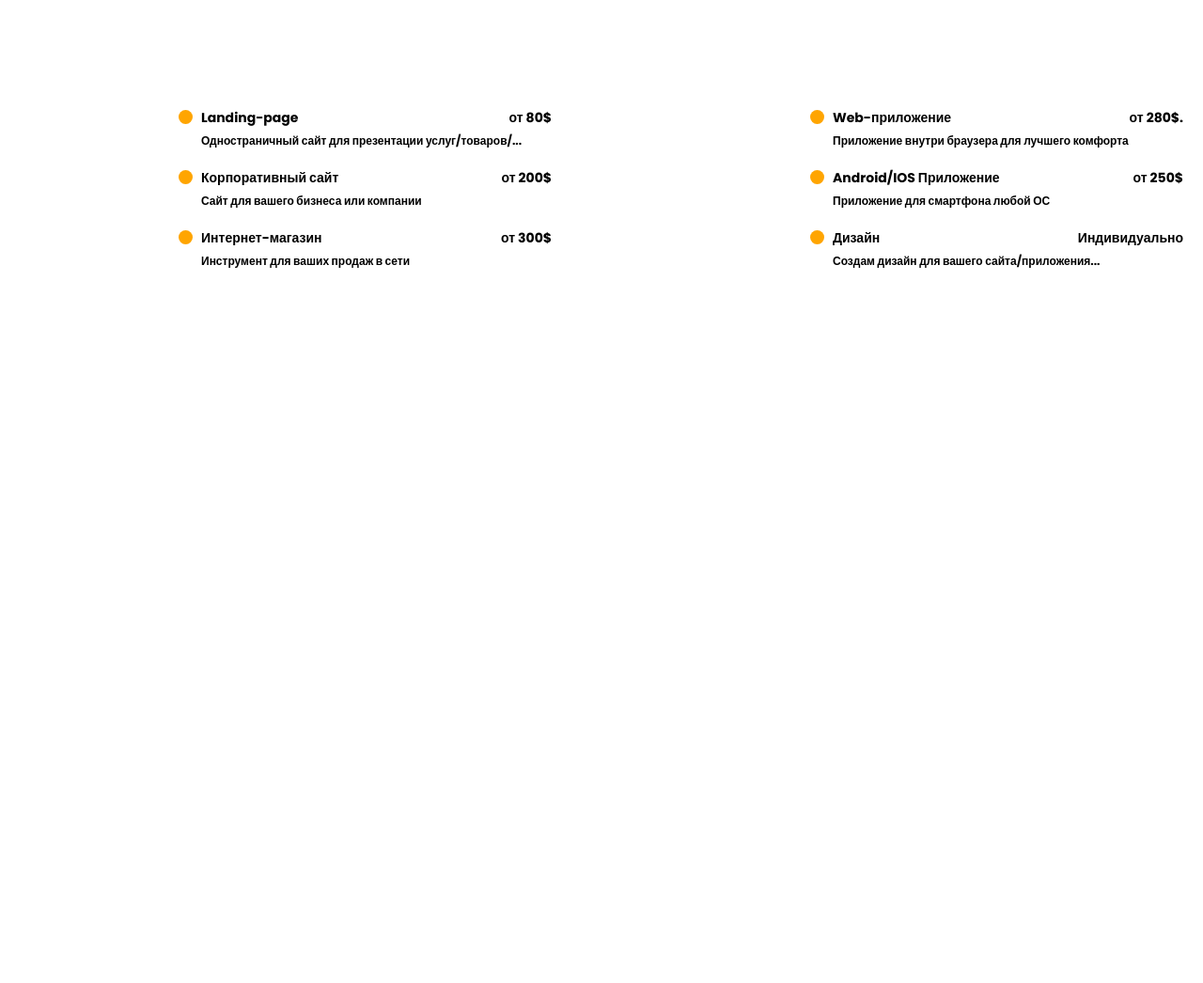
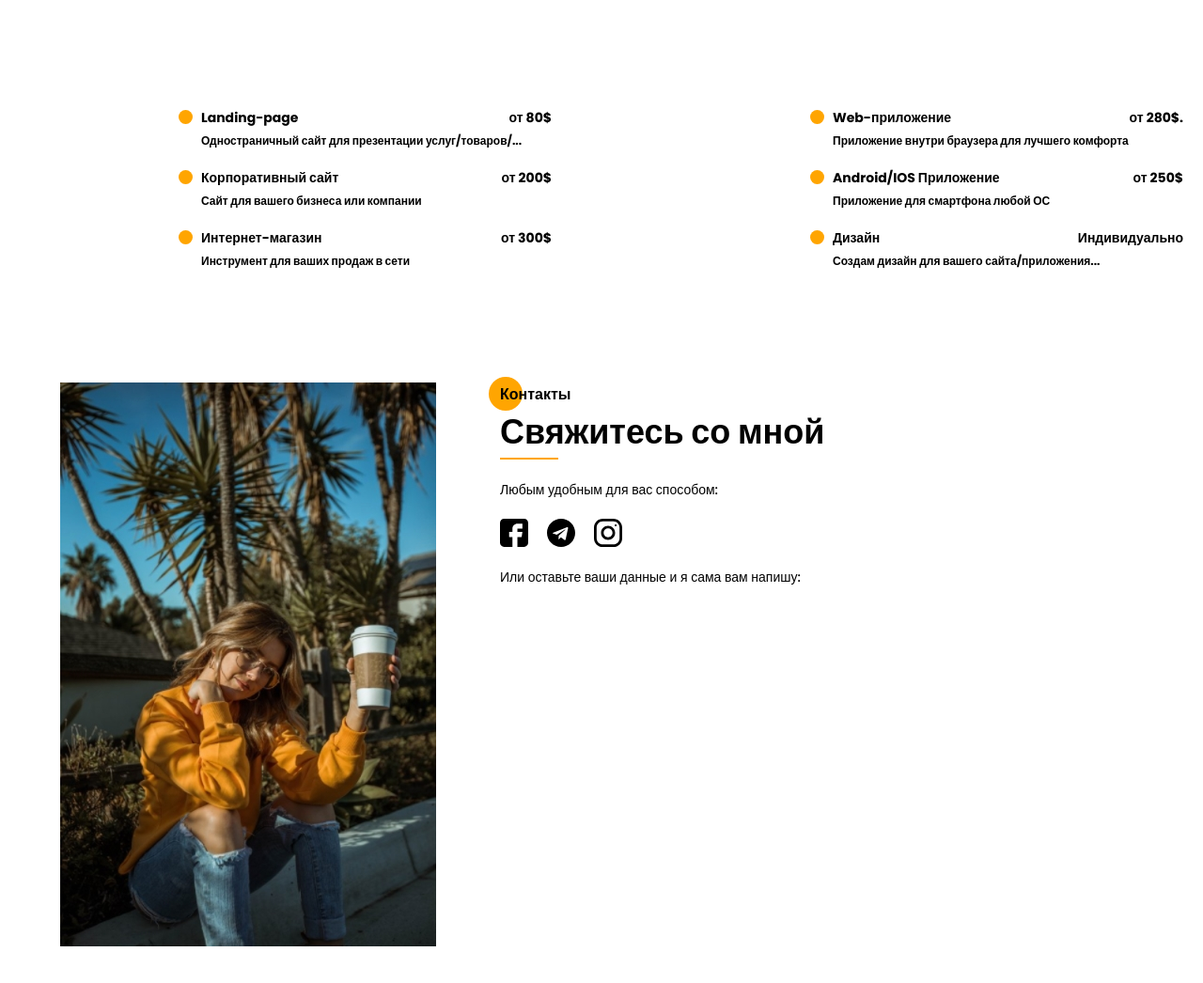
Before and after one commit to Willem-Konovets/Portfolio-Alexandra, a Gatsby site: page / in a window 1280 px wide. Shown: the part 4486-5532 px from the top of the page at 94% size. Before the commit the page ends 4773 px from the top, so only its background shows below. Built offline with nearby package versions, Linux system fonts and the light colour scheme; Gatsby itself is replaced by a stand-in of ours.

Commit message:
Start seventh section - "Contacts"

```diff
--- a/src/pages/index.js
+++ b/src/pages/index.js
@@ -8,6 +8,7 @@ import Experience from "./modules/Experience";
 import Skills from "./modules/Skills";
 import MyWorks from "./modules/MyWorks";
 import PriceSection from "./modules/Price";
+import Contacts from "./modules/Contacts";
 
 const GlobalStyle = createGlobalStyle`
     *{
@@ -46,6 +47,7 @@ export default  class IndexPage extends Component {
                 <Skills/>
                 <MyWorks/>
                 <PriceSection/>
+                <Contacts/>
             </Container>
             </>
 
--- /dev/null
+++ b/src/pages/modules/Contacts.jsx
@@ -0,0 +1,69 @@
+import React from 'react';
+import styled from 'styled-components';
+
+import photo from '../../images/img/PhotoAlexandra.jpeg';
+import facebook from '../../images/icon/Facebook.svg';
+import instagram from '../../images/icon/Instagram.svg';
+import telegram from '../../images/icon/Telegram.svg';
+
+const ContactsSection = styled.section`
+    min-height: 600px;
+    margin: 120px 0 91px 0;
+    display: grid;
+    grid-template-columns: 400px 585px;
+    gap: 68px;
+
+`, ContactsWrapper = styled.div`
+
+`, Heading = styled.h2`
+    font-size: 16px;
+    position: relative;
+    &:before {
+        content: '';
+        background: rgb(255, 165, 1);
+        position: absolute;
+        z-index: -1;
+        border-radius: 100%;
+        width: 36px;
+        top: -6px;
+        left: -12px;
+        height: 36px;
+    }
+`, Title = styled.h2`
+    font-size: 36px;
+`, Line = styled.div`
+    width: 60px;
+    border: 1.5px solid rgb(255, 165, 1);
+`, Sub = styled.h3`
+    font-size: 14px;
+    margin-top: 22px;
+`, IconsWrapper = styled.div`
+    display: flex;
+    margin-top: 20px;
+    gap: 20px;
+`, Icon = styled.img`
+    transform: rotate(90.00deg);
+    width: 30px;
+    height: 30px;
+`
+export default class Contacts extends React.Component {
+    render() {
+        return(
+            <ContactsSection>
+                <img src={photo} alt=""/>
+                <ContactsWrapper>
+                    <Heading>Контакты</Heading>
+                    <Title>Свяжитесь со мной</Title>
+                    <Line></Line>
+                    <Sub>Любым удобным для вас способом:</Sub>
+                    <IconsWrapper>
+                        <Icon src={facebook} alt=""/>
+                        <Icon src={telegram} alt=""/>
+                        <Icon src={instagram} alt=""/>
+                    </IconsWrapper>
+                    <Sub>Или оставьте ваши данные и я сама вам напишу:</Sub>
+                </ContactsWrapper>
+            </ContactsSection>
+        )
+    }
+}
--- a/src/pages/modules/introduce.jsx
+++ b/src/pages/modules/introduce.jsx
@@ -52,7 +52,7 @@ const IntroduceSection = styled.section`
     align-items: center;
     transform: rotate(-90.00deg);
     top: 360px;
-    left: -110px;
+    left: -150px;
     position: fixed;
 `, SocialText = styled.h2`
     color: rgb(0, 0, 0);
```
Also changed, not shown: src/images/icon/Telegram.svg (added).
